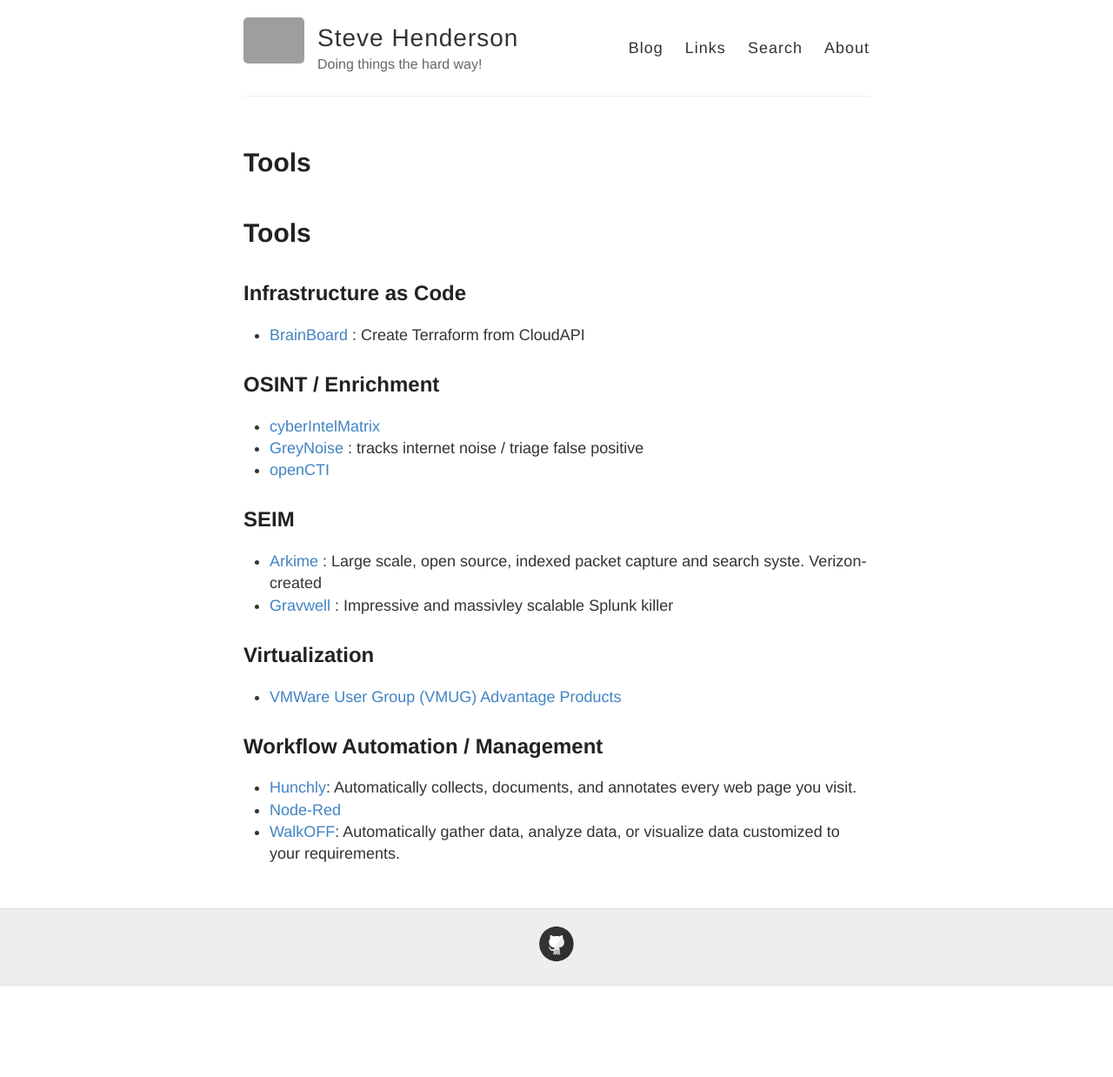
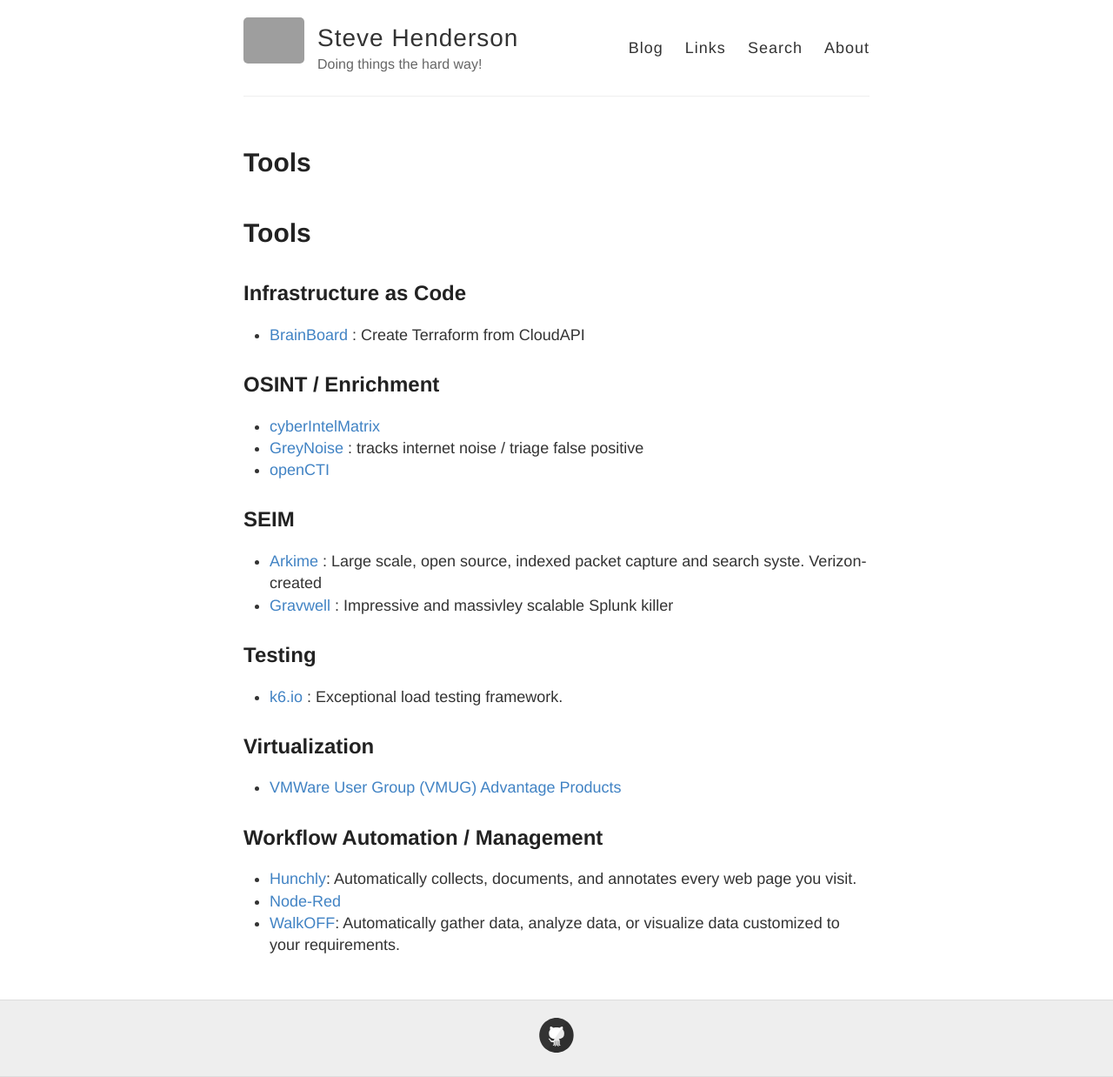
Before and after one commit to stevehenderson/stevehenderson.github.io, a Jekyll site: the page built from tools.md, in a window 1280 px wide. Shown: the whole page at 87% size. Built offline with Jekyll 4.4.1, drawn with Linux system fonts in a browser that asks for light colours; our own code applies the rules of GitHub Pages for plain Markdown files; before the commit the page ends 1133 px from its top, so only the background shows below that; grey boxes are pictures that could not be loaded.

Commit message:
Update tools.md

```diff
--- a/tools.md
+++ b/tools.md
@@ -13,6 +13,10 @@
    * [Arkime](https://github.com/arkime/arkime) :  Large scale, open source, indexed packet capture and search syste.  Verizon-created
    * [Gravwell](https://www.gravwell.io/) : Impressive and massivley scalable Splunk killer
 
+## Testing
+
+   * [k6.io](https://k6.io/) : Exceptional load testing framework.
+
 ## Virtualization
 
    * [VMWare User Group (VMUG) Advantage Products](https://vmugadvantage.onthehub.com/)
```
